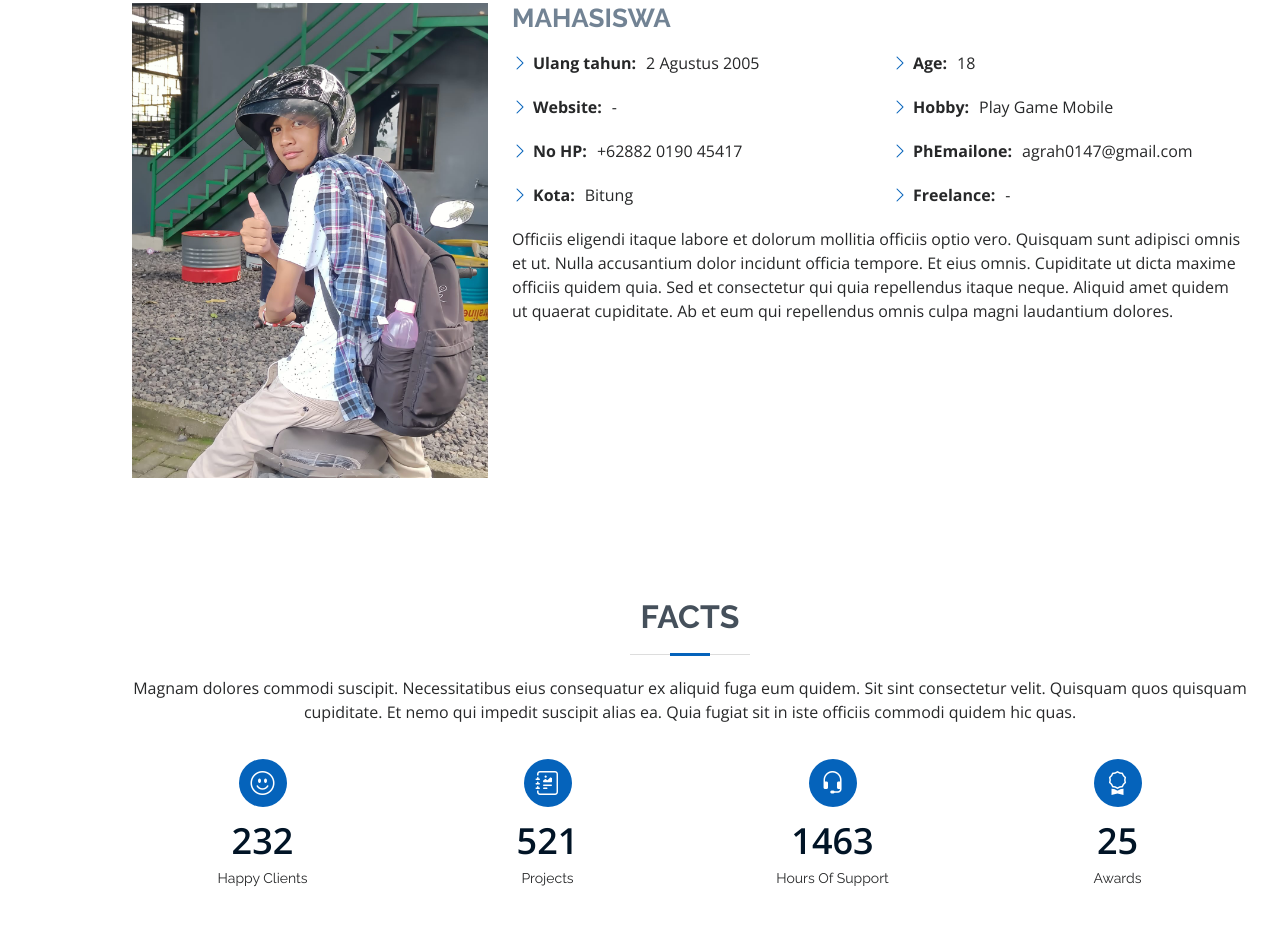
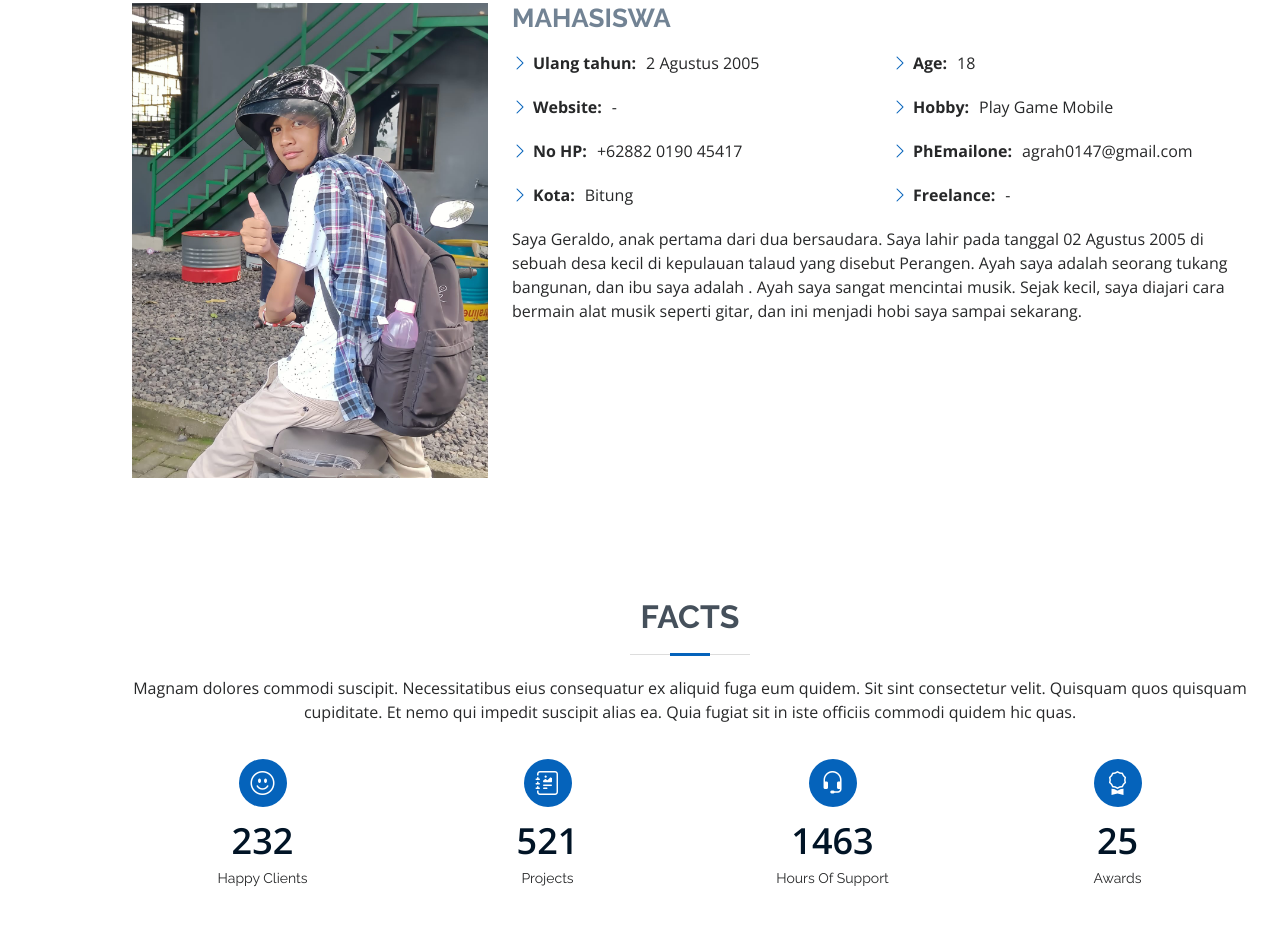
Before and after one commit to Agrah02/website-cuy, a plain HTML site: page index.html in a window 1280 px wide. Shown: the part 989-1914 px from the top of the page. Drawn offline with nearby package versions, Linux system fonts and the light colour scheme; files that its build step writes are made by us from their sources; files whose address does not match are found by name.

Commit message:
Update index.html

```diff
--- a/index.html
+++ b/index.html
@@ -5,7 +5,7 @@
   <meta charset="utf-8">
   <meta content="width=device-width, initial-scale=1.0" name="viewport">
 
-  <title>MyResume Bootstrap Template - Index</title>
+  <title>Geraldo Makawata-Web</title>
   <meta content="" name="description">
   <meta content="" name="keywords">
 
@@ -109,8 +109,7 @@
               </div>
             </div>
             <p>
-              Officiis eligendi itaque labore et dolorum mollitia officiis optio vero. Quisquam sunt adipisci omnis et ut. Nulla accusantium dolor incidunt officia tempore. Et eius omnis.
-              Cupiditate ut dicta maxime officiis quidem quia. Sed et consectetur qui quia repellendus itaque neque. Aliquid amet quidem ut quaerat cupiditate. Ab et eum qui repellendus omnis culpa magni laudantium dolores.
+              Saya Geraldo, anak pertama dari dua bersaudara. Saya lahir pada tanggal 02 Agustus 2005 di sebuah desa kecil di kepulauan talaud yang disebut Perangen. Ayah saya adalah seorang tukang bangunan, dan ibu saya adalah . Ayah saya sangat mencintai musik. Sejak kecil, saya diajari cara bermain alat musik seperti gitar, dan ini menjadi hobi saya sampai sekarang.
             </p>
           </div>
         </div>
```
